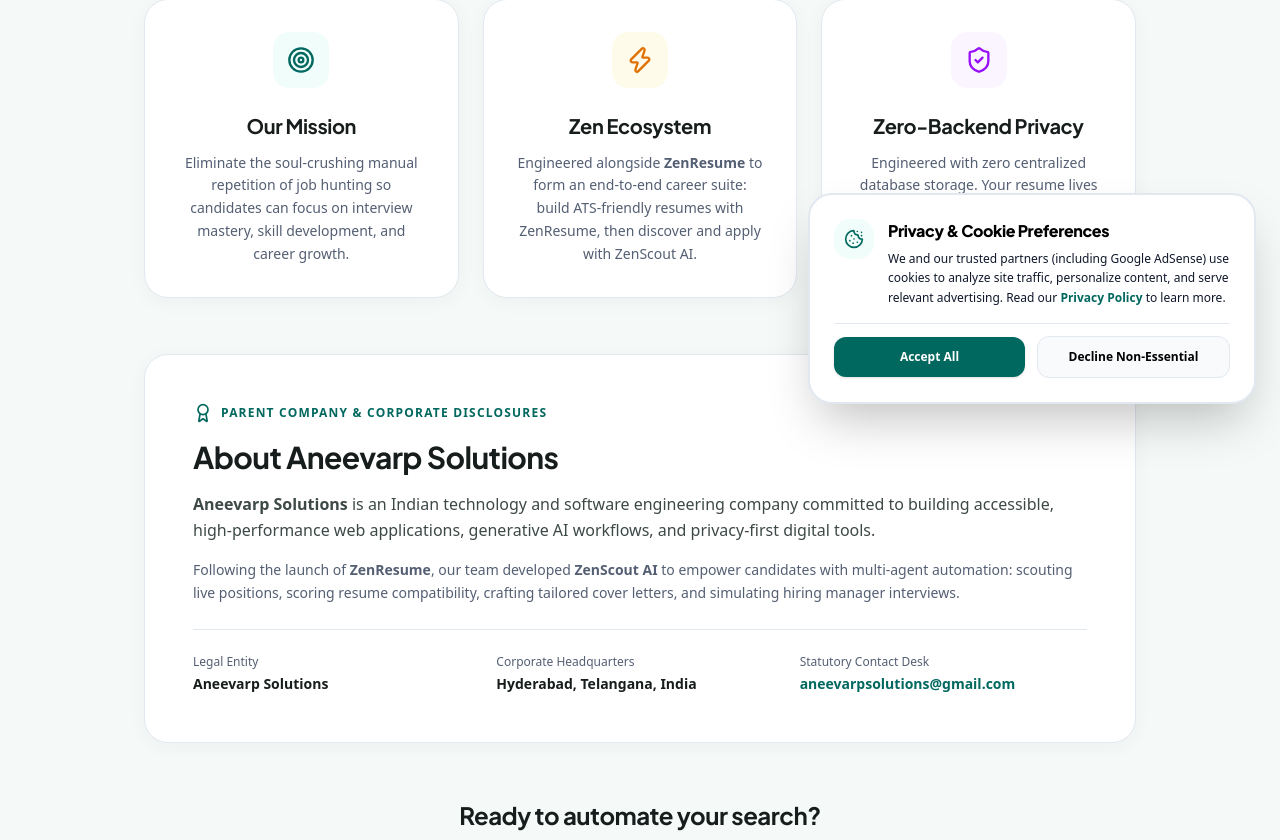
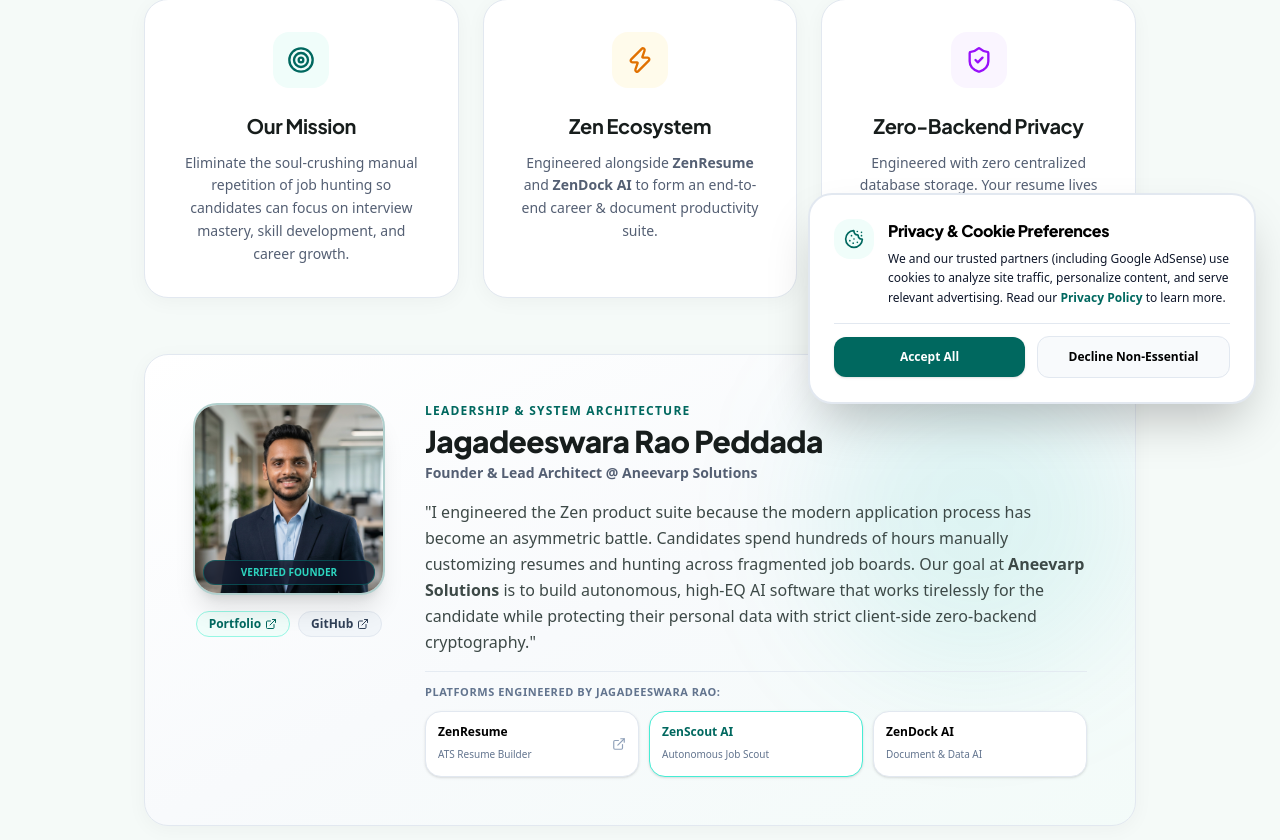
Before and after one commit to jagadeesvarrao-design/ai-job-search-agent, a Next.js app: page /about in a window 1280 px wide. Shown: the part 380-1220 px from the top of the page. Built offline with nearby package versions, Linux system fonts and the light colour scheme; no server answers.

Commit message:
feat(branding): add executive founder spotlight and privacy commitment by Jagadeeswara Rao

```diff
--- a/src/app/about/page.tsx
+++ b/src/app/about/page.tsx
@@ -1,10 +1,11 @@
-import { Target, Users, Zap, ShieldCheck, Building2, Award, Scale, Lock, FileCheck } from "lucide-react";
+import { Target, Users, Zap, ShieldCheck, Building2, Award, Scale, Lock, FileCheck, ExternalLink, Sparkles, Code2, Layers, HeartHandshake } from "lucide-react";
 import Link from "next/link";
+import Image from "next/image";
 import type { Metadata } from "next";
 
 export const metadata: Metadata = {
-  title: "About Us | ZenScout AI by Aneevarp Solutions",
-  description: "Learn about ZenScout AI, engineered by Aneevarp Solutions alongside ZenResume to provide autonomous, privacy-first career acceleration with zero-backend security.",
+  title: "About Us & Leadership | ZenScout AI by Aneevarp Solutions",
+  description: "Learn about ZenScout AI, engineered by Jagadeeswara Rao Peddada (Founder & Lead Architect at Aneevarp Solutions) alongside ZenResume and ZenDock AI.",
   alternates: {
     canonical: "/about",
   }
@@ -43,7 +44,7 @@
           </div>
           <h2 className="text-xl font-bold mb-3 text-[#171D1C] dark:text-white">Zen Ecosystem</h2>
           <p className="text-[#545F73] dark:text-slate-300 text-sm leading-relaxed">
-            Engineered alongside <strong>ZenResume</strong> to form an end-to-end career suite: build ATS-friendly resumes with ZenResume, then discover and apply with ZenScout AI.
+            Engineered alongside <strong>ZenResume</strong> and <strong>ZenDock AI</strong> to form an end-to-end career & document productivity suite.
           </p>
         </div>
 
@@ -57,6 +58,97 @@
           </p>
         </div>
       </div>
+
+      {/* FOUNDER & LEAD ARCHITECT SPOTLIGHT */}
+      <section className="bg-gradient-to-br from-white via-[#F8FAFC] to-teal-50/40 dark:from-[#141B20] dark:via-[#1A2228] dark:to-teal-950/20 rounded-3xl p-6 sm:p-10 md:p-12 mb-14 border border-[#E2E8F0] dark:border-[#232D36] shadow-soft relative overflow-hidden">
+        {/* Ambient Glow */}
+        <div className="absolute top-0 right-0 w-80 h-80 bg-teal-500/10 dark:bg-teal-500/20 rounded-full blur-3xl pointer-events-none"></div>
+
+        <div className="flex flex-col md:flex-row items-center md:items-start gap-8 md:gap-10 relative z-10">
+          {/* Founder Portrait */}
+          <div className="flex flex-col items-center flex-shrink-0">
+            <div className="w-40 h-40 sm:w-48 sm:h-48 rounded-3xl overflow-hidden border-2 border-[#00685F]/30 dark:border-[#2DD4BF]/40 shadow-xl relative group">
+              <img
+                src="/founder.jpg"
+                alt="Jagadeeswara Rao Peddada - Founder & Lead Architect at Aneevarp Solutions"
+                className="w-full h-full object-cover group-hover:scale-105 transition-transform duration-300"
+              />
+              <div className="absolute bottom-2 inset-x-2 bg-slate-900/80 backdrop-blur-md rounded-xl py-1 text-center text-[10px] font-black text-[#2DD4BF] border border-teal-500/30">
+                VERIFIED FOUNDER
+              </div>
+            </div>
+
+            <div className="mt-4 flex items-center gap-2">
+              <a
+                href="https://my-portfolio-five-mu-77.vercel.app/"
+                target="_blank"
+                rel="noopener noreferrer"
+                className="text-xs font-bold text-[#00685F] dark:text-[#2DD4BF] hover:underline inline-flex items-center gap-1 bg-teal-50 dark:bg-teal-950/60 px-3 py-1 rounded-full border border-teal-200 dark:border-teal-800"
+              >
+                <span>Portfolio</span>
+                <ExternalLink className="w-3 h-3" />
+              </a>
+              <a
+                href="https://github.com/jagadeesvarrao-design"
+                target="_blank"
+                rel="noopener noreferrer"
+                className="text-xs font-bold text-slate-700 dark:text-slate-300 hover:underline inline-flex items-center gap-1 bg-slate-100 dark:bg-slate-800 px-3 py-1 rounded-full border border-slate-200 dark:border-slate-700"
+              >
+                <span>GitHub</span>
+                <ExternalLink className="w-3 h-3" />
+              </a>
+            </div>
+          </div>
+
+          {/* Founder Bio & Leadership Context */}
+          <div className="flex-1 space-y-4 text-center md:text-left">
+            <div className="space-y-1">
+              <span className="text-xs font-black uppercase tracking-widest text-[#00685F] dark:text-[#2DD4BF] block">Leadership & System Architecture</span>
+              <h2 className="text-2xl sm:text-3xl font-black text-[#171D1C] dark:text-white">
+                Jagadeeswara Rao Peddada
+              </h2>
+              <p className="text-sm font-bold text-[#545F73] dark:text-slate-300">
+                Founder & Lead Architect @ <strong>Aneevarp Solutions</strong>
+              </p>
+            </div>
+
+            <p className="text-sm sm:text-base text-[#3D4947] dark:text-slate-200 leading-relaxed font-normal">
+              "I engineered the Zen product suite because the modern application process has become an asymmetric battle. Candidates spend hundreds of hours manually customizing resumes and hunting across fragmented job boards. Our goal at <strong>Aneevarp Solutions</strong> is to build autonomous, high-EQ AI software that works tirelessly for the candidate while protecting their personal data with strict client-side zero-backend cryptography."
+            </p>
+
+            {/* Created Ecosystem Tools */}
+            <div className="pt-3 border-t border-slate-200/80 dark:border-slate-800/80">
+              <span className="text-[11px] font-bold uppercase tracking-wider text-slate-500 dark:text-slate-400 block mb-2.5">
+                Platforms Engineered by Jagadeeswara Rao:
+              </span>
+              <div className="grid sm:grid-cols-3 gap-2.5">
+                <a
+                  href="https://zenresume.vercel.app"
+                  target="_blank"
+                  rel="noopener noreferrer"
+                  className="p-3 rounded-2xl bg-white dark:bg-[#141B20] border border-[#E2E8F0] dark:border-[#232D36] hover:border-[#00685F] dark:hover:border-[#2DD4BF] transition-all flex items-center justify-between group shadow-sm"
+                >
+                  <div className="text-left">
+                    <span className="text-xs font-black text-black dark:text-white block group-hover:text-[#00685F] dark:group-hover:text-[#2DD4BF] transition-colors">ZenResume</span>
+                    <span className="text-[10px] text-slate-500 dark:text-slate-400">ATS Resume Builder</span>
+                  </div>
+                  <ExternalLink className="w-3.5 h-3.5 text-slate-400 group-hover:text-[#00685F] dark:group-hover:text-[#2DD4BF]" />
+                </a>
+
+                <div className="p-3 rounded-2xl bg-white dark:bg-[#141B20] border border-teal-300 dark:border-teal-800 shadow-sm text-left">
+                  <span className="text-xs font-black text-[#00685F] dark:text-[#2DD4BF] block">ZenScout AI</span>
+                  <span className="text-[10px] text-slate-500 dark:text-slate-400">Autonomous Job Scout</span>
+                </div>
+
+                <div className="p-3 rounded-2xl bg-white dark:bg-[#141B20] border border-[#E2E8F0] dark:border-[#232D36] text-left shadow-sm">
+                  <span className="text-xs font-black text-black dark:text-white block">ZenDock AI</span>
+                  <span className="text-[10px] text-slate-500 dark:text-slate-400">Document & Data AI</span>
+                </div>
+              </div>
+            </div>
+          </div>
+        </div>
+      </section>
 
       {/* PARENT COMPANY & STATUTORY SPOTLIGHT */}
       <div className="bg-white dark:bg-[#141B20] p-8 md:p-12 rounded-3xl mb-14 border border-[#E2E8F0] dark:border-[#232D36] shadow-soft">
@@ -79,7 +171,7 @@
           </div>
           <div className="flex flex-col gap-1">
             <span className="text-xs text-[#545F73] dark:text-slate-400">Corporate Headquarters</span>
-            <span className="text-sm font-bold text-[#171D1C] dark:text-white">Hyderabad, Telangana, India</span>
+            <span className="text-sm font-bold text-[#171D1C] dark:text-white">Hyderabad / Visakhapatnam, India</span>
           </div>
           <div className="flex flex-col gap-1">
             <span className="text-xs text-[#545F73] dark:text-slate-400">Statutory Contact Desk</span>
--- a/src/app/page.tsx
+++ b/src/app/page.tsx
@@ -443,23 +443,23 @@
         </div>
       </section>
 
-      {/* ZERO-BACKEND PRIVACY GUARANTEE */}
+      {/* ZERO-BACKEND PRIVACY GUARANTEE & FOUNDER TRUST COMMITMENT */}
       <section className="py-12 sm:py-16 w-full max-w-5xl mx-auto text-left">
-        <div className="bg-white dark:bg-[#141B20] rounded-3xl p-6 sm:p-8 md:p-14 border border-[#E2E8F0] dark:border-[#232D36] shadow-soft flex flex-col md:flex-row items-center gap-8 sm:gap-12 relative overflow-hidden">
+        <div className="bg-white dark:bg-[#141B20] rounded-3xl p-6 sm:p-8 md:p-12 border border-[#E2E8F0] dark:border-[#232D36] shadow-soft flex flex-col md:flex-row items-center gap-8 sm:gap-10 relative overflow-hidden">
           <div className="flex-1">
-            <span className="text-xs uppercase tracking-widest text-[#00685F] dark:text-[#2DD4BF] font-bold mb-2 block">Privacy First</span>
-            <h2 className="text-2xl sm:text-3xl md:text-4xl font-black mb-4 sm:mb-6 text-[#171D1C] dark:text-white">
+            <span className="text-xs uppercase tracking-widest text-[#00685F] dark:text-[#2DD4BF] font-bold mb-2 block">Privacy First Guarantee</span>
+            <h2 className="text-2xl sm:text-3xl md:text-4xl font-black mb-4 sm:mb-5 text-[#171D1C] dark:text-white">
               100% Data Privacy.<br />Zero Database Storage.
             </h2>
-            <p className="text-[#545F73] dark:text-slate-300 text-sm sm:text-base mb-6 sm:mb-8 leading-relaxed">
+            <p className="text-[#545F73] dark:text-slate-300 text-sm sm:text-base mb-6 leading-relaxed">
               At <strong>Aneevarp Solutions</strong>, we believe your resume and career history belong exclusively to you. When you upload a PDF resume, it is encoded locally in your browser and processed statelessly without ever being stored in a central database.
             </p>
-            <ul className="space-y-3 sm:space-y-4">
+            <ul className="space-y-3">
               {[
-                "No cloud database storing your resume or contact details.",
-                "Your career profile lives exclusively in your browser storage.",
+                "No cloud database storing your resume, phone number, or contact info.",
+                "Your career profile lives exclusively in your local browser vault.",
                 "Direct, stateless encrypted streaming with Google Gemini AI.",
-                "Instantly and permanently wiped whenever you clear your cache."
+                "Instantly and permanently wiped whenever you clear your browser cache."
               ].map((item, i) => (
                 <li key={i} className="flex items-center gap-3 text-[#171D1C] dark:text-slate-200 text-xs sm:text-sm font-medium">
                   <div className="p-1 rounded-full bg-teal-50 dark:bg-teal-950/60 text-[#00685F] dark:text-[#2DD4BF] flex-shrink-0">
@@ -470,12 +470,41 @@
               ))}
             </ul>
           </div>
-          <div className="flex-1 flex justify-center w-full sm:w-auto">
-             <div className="w-full sm:w-64 h-56 sm:h-64 bg-gradient-to-br from-teal-50 to-blue-50 dark:from-[#1A2228] dark:to-teal-950/30 rounded-3xl flex flex-col items-center justify-center border border-[#E2E8F0] dark:border-[#232D36] shadow-soft p-6 text-center">
-                <ShieldCheck className="w-12 h-12 sm:w-16 sm:h-16 text-[#00685F] dark:text-[#2DD4BF] mb-3" />
-                <span className="font-bold text-[#171D1C] dark:text-white text-sm sm:text-base">Client-Side Vault</span>
-                <span className="text-xs text-[#545F73] dark:text-slate-400 mt-1">Zero-Backend Security by Aneevarp Solutions</span>
-             </div>
+
+          {/* High-Trust Founder Commitment Card */}
+          <div className="w-full md:w-80 flex-shrink-0">
+            <div className="bg-gradient-to-br from-[#F8FAFC] to-teal-50/50 dark:from-[#1A2228] dark:to-teal-950/40 rounded-3xl p-5 sm:p-6 border border-teal-200/80 dark:border-teal-800/60 shadow-md text-center space-y-3 relative">
+              <div className="w-24 h-24 mx-auto rounded-2xl overflow-hidden border-2 border-[#00685F] dark:border-[#2DD4BF] shadow-md relative group">
+                <img
+                  src="/founder.jpg"
+                  alt="Jagadeeswara Rao Peddada - Founder of Aneevarp Solutions"
+                  className="w-full h-full object-cover group-hover:scale-105 transition-transform"
+                />
+              </div>
+
+              <div className="space-y-1">
+                <span className="text-[10px] font-black uppercase tracking-wider bg-teal-100 dark:bg-teal-900/60 text-[#00685F] dark:text-[#2DD4BF] px-2.5 py-0.5 rounded-full border border-teal-200 dark:border-teal-800">
+                  Founder's Privacy Pledge
+                </span>
+                <h4 className="font-extrabold text-sm text-[#171D1C] dark:text-white pt-1">
+                  Jagadeeswara Rao Peddada
+                </h4>
+                <p className="text-[11px] text-[#545F73] dark:text-slate-400 font-medium">
+                  Lead Architect @ Aneevarp Solutions
+                </p>
+              </div>
+
+              <p className="text-xs text-slate-700 dark:text-slate-300 italic leading-relaxed pt-1">
+                "We engineered ZenScout AI with strict Zero-Backend cryptography. Your career data never touches a server."
+              </p>
+
+              <div className="pt-2 border-t border-slate-200/60 dark:border-slate-800/80 flex items-center justify-center gap-3 text-xs">
+                <Link href="/about" className="font-bold text-[#00685F] dark:text-[#2DD4BF] hover:underline inline-flex items-center gap-1">
+                  <span>Our Story</span>
+                  <ArrowRight className="w-3 h-3" />
+                </Link>
+              </div>
+            </div>
           </div>
         </div>
       </section>
```
Also changed, not shown: public/founder.jpg (added).
